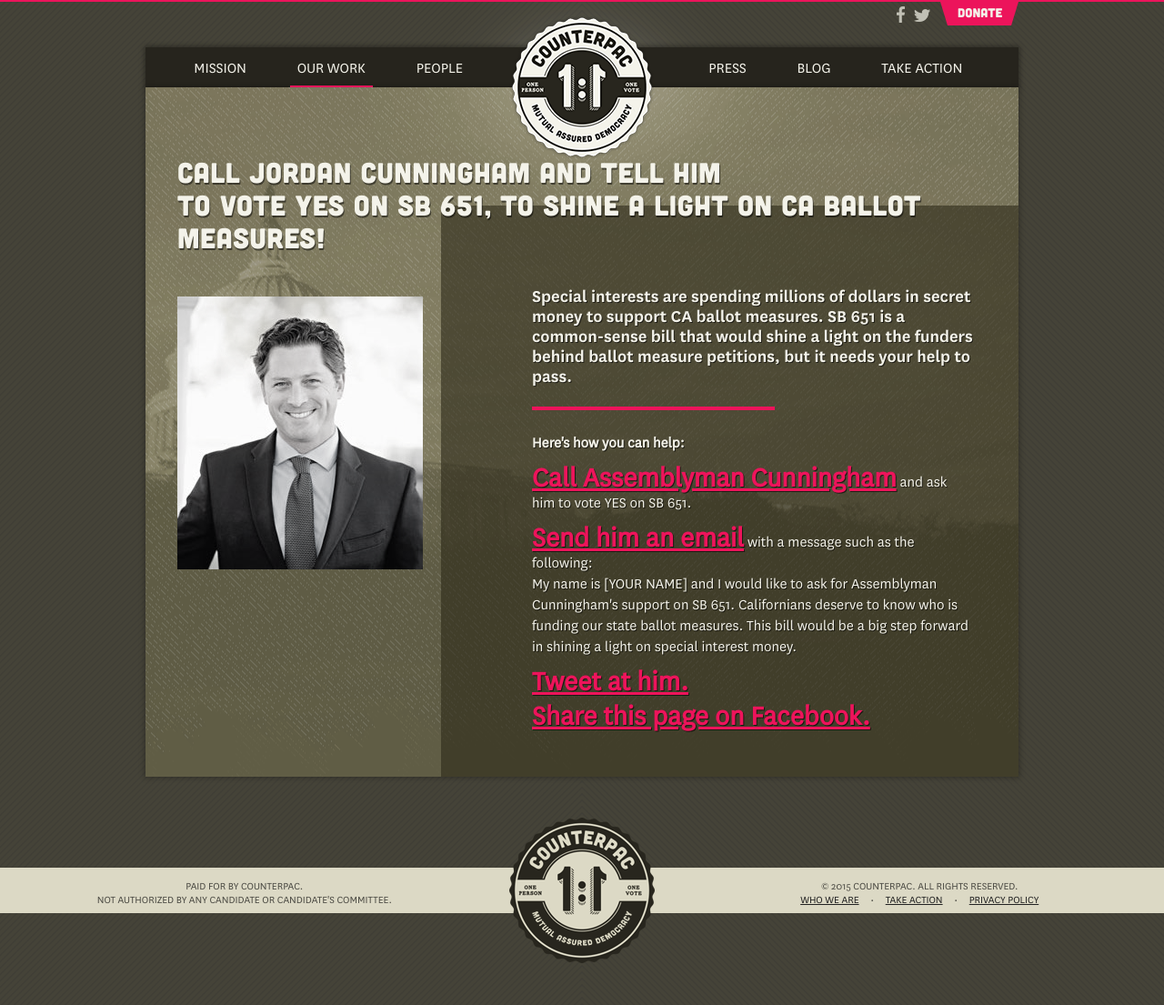
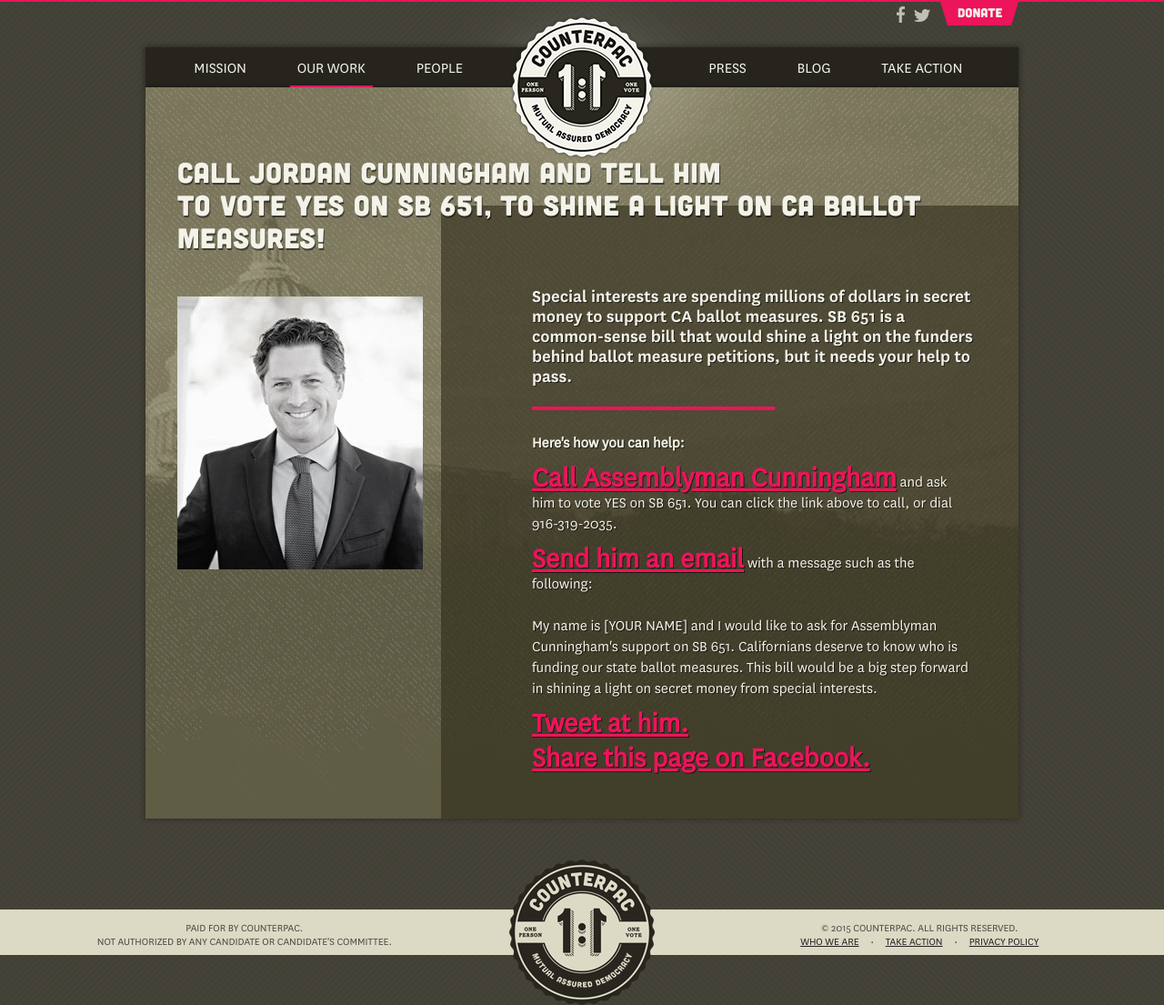
Before and after one commit to counterpac/counterpac.github.io, a Jekyll site: the page built from campaigns/california-ad35-2017/call-jordan-cunningham.html, in a window 1280 px wide. Shown: the whole page at 91% size. Built offline with Jekyll 4.4.1, drawn with Linux system fonts in a browser that asks for light colours; nearby versions of some CDN libraries; before the commit the page ends 1059 px from its top, so only the background shows below that.

Commit message:
ad35
ad35

```diff
--- a/campaigns/california-ad35-2017/call-jordan-cunningham.html
+++ b/campaigns/california-ad35-2017/call-jordan-cunningham.html
@@ -17,11 +17,11 @@
         <strong class="h2 emphasis under_emphasis">Special interests are spending millions of dollars in secret money to support CA ballot measures. SB 651 is a common-sense bill that would shine a light on the funders behind ballot measure petitions, but it needs your help to pass.</strong>
 		<span style="font-weight:bold;">Here's how you can help:</span>
 				<p>
-        			<span style="font-size:32px; font-weight:bold;"><a href="tel:916-319-2035">Call Assemblyman Cunningham</a></span> and ask him to vote YES on SB 651.
+        			<span style="font-size:32px; font-weight:bold;"><a href="tel:916-319-2035">Call Assemblyman Cunningham</a></span> and ask him to vote YES on SB 651. You can click the link above to call, or dial 916-319-2035.
         		</p>
         			<p>
-        			<span style="font-size:32px; font-weight:bold;"><a href="https://lcmspubcontact.lc.ca.gov/PublicLCMS/ContactPopup.php?district=AD35&inframe=Y">Send him an email</a></span> with a message such as the following: <br />
-        			My name is [YOUR NAME] and I would like to ask for Assemblyman Cunningham's support on SB 651. Californians deserve to know who is funding our state ballot measures. This bill would be a big step forward in shining a light on special interest money.
+        			<span style="font-size:32px; font-weight:bold;"><a href="https://lcmspubcontact.lc.ca.gov/PublicLCMS/ContactPopup.php?district=AD35&inframe=Y">Send him an email</a></span> with a message such as the following: <br /><br />
+        			My name is [YOUR NAME] and I would like to ask for Assemblyman Cunningham's support on SB 651. Californians deserve to know who is funding our state ballot measures. This bill would be a big step forward in shining a light on secret money from special interests.
 					</p>
         			<p style="font-size:32px; font-weight:bold;"><a href="https://twitter.com/intent/tweet?text=.@Cunning_Jordan%20please%20stand%20up%20to%20%23darkmoney%20in%20CA%20by%20voting%20yes%20on%20%23SB651%20and%20shining%20a%20light%20on%20the%20%24%20behind%20CA%20ballot%20measures%21">Tweet at him.</a></p>
 
```
